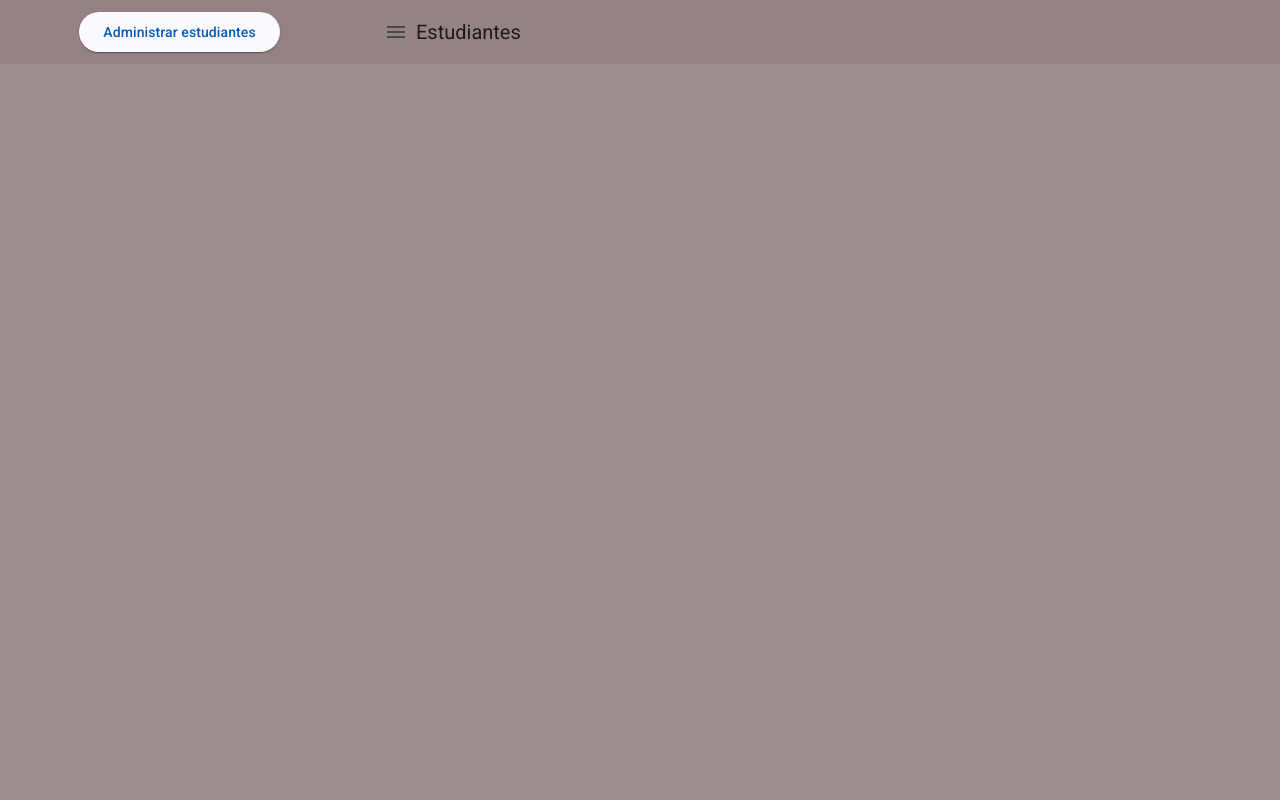
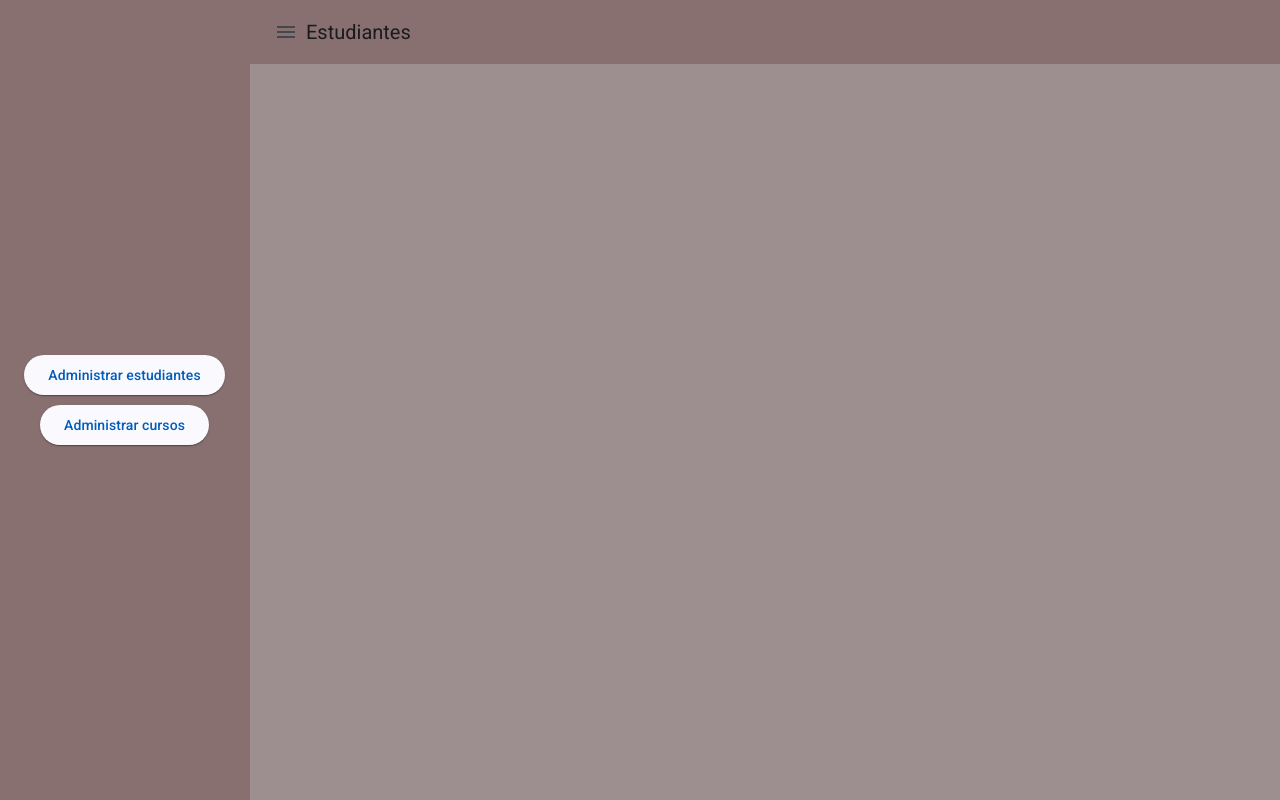
Before and after one commit to agusnapoli/1PF.NAPOLI, an Angular app: page / in a window 1280 px wide. Both pictures are taken after a click on the button "menu". Built offline with nearby package versions, Linux system fonts and the light colour scheme.

Commit message:
Añadir botones centrados con poca distancia entre ellos

```diff
--- a/src/app/dashboard/navbar/navbar.component.html
+++ b/src/app/dashboard/navbar/navbar.component.html
@@ -5,6 +5,11 @@
         <button (click)="onToggleStudents()" mat-raised-button>
           Administrar estudiantes
         </button>
+        <button  mat-raised-button>
+          Administrar cursos
+
+        </button>
+
       </div>
     </mat-drawer>
 
--- a/src/app/dashboard/navbar/navbar.component.scss
+++ b/src/app/dashboard/navbar/navbar.component.scss
@@ -1,16 +1,33 @@
 .example-sidenav {
   background-color: #846b6bd5;
-  display: flex;
+  display: inline; /* Change display to inline to cover the full left side of the screen */
   justify-content: center;
   align-items: center;
-  height: 100%;
+  height: 100vh; /* Set height to cover the full viewport */
   border-radius: 0;
+}
+
+mat-drawer {
+  width: 250px;  // Ancho del menú
+  background: #f4f4f4;  // Color de fondo
+}
+.mat-drawer-inner-container {
+  overflow: hidden !important; // Evita el scroll
+  height: 100vh; // Ocupar toda la pantalla
+  display: flex;
+  flex-direction: column;
+}
+
+mat-drawer-container {
+  height: 100vh;  // Ocupar toda la pantalla
+  display: inline;
 }
 
 .button-container {
   display: flex;
-  justify-content: center;
+  flex-direction: column; /* Pone los botones uno debajo del otro */
+  justify-content: center; /* Centra los botones en el medio */
   align-items: center;
-  height: 100%;
-  width: 100%;
+  height: 100%; /* Asegura que el contenedor ocupe toda la altura disponible */
+  gap: 10px; /* Añade una pequeña distancia entre los botones */
 }
```
